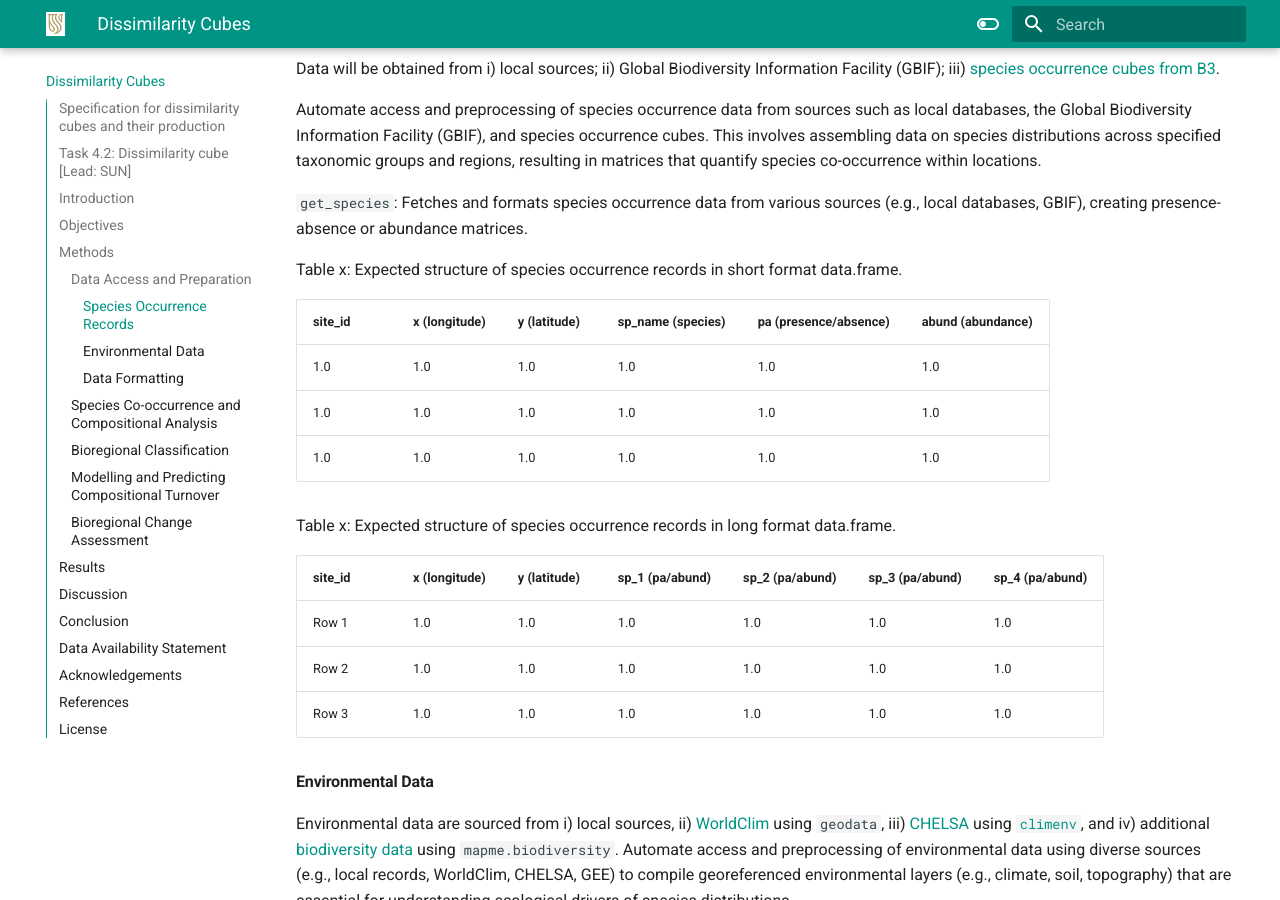
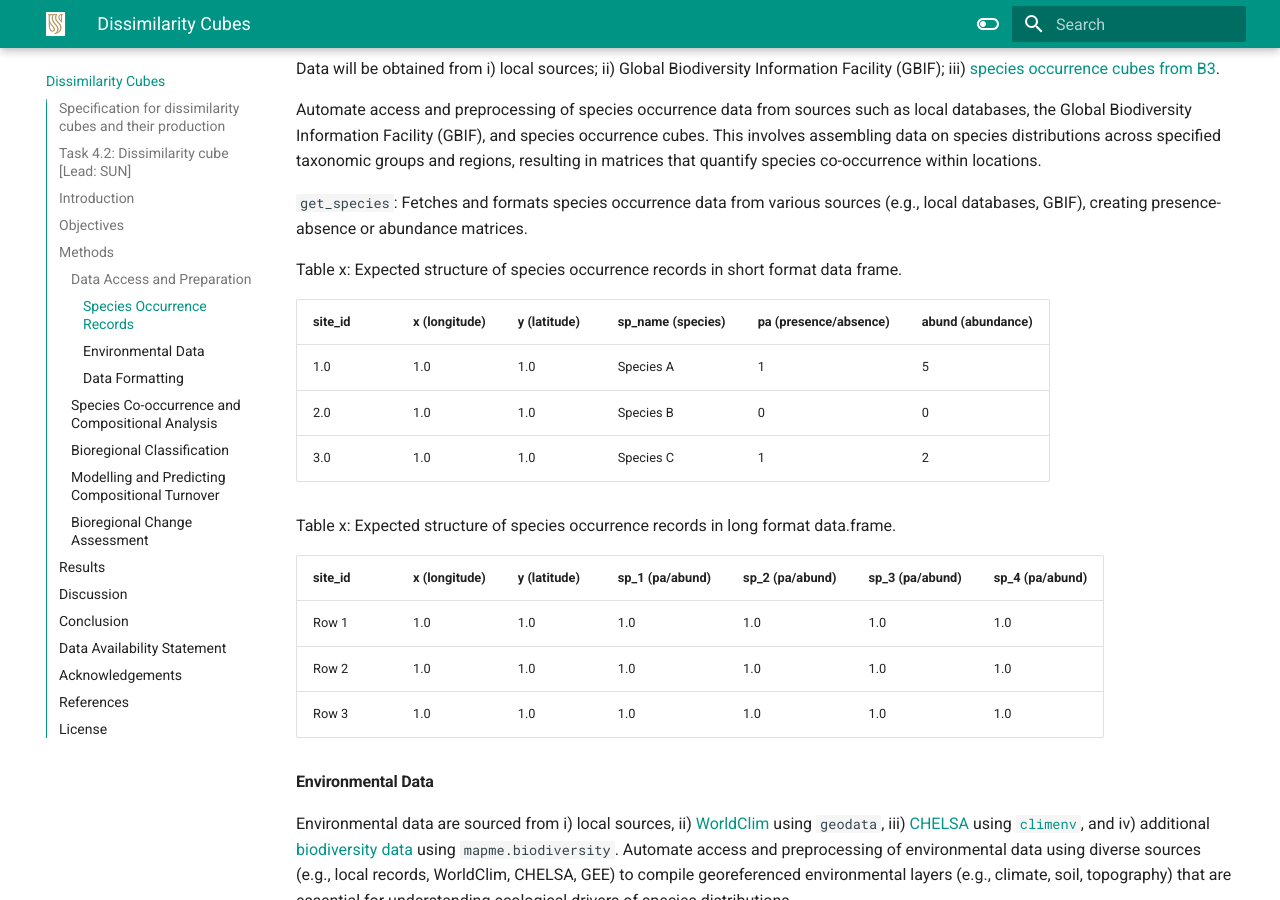
Before and after one commit to BioMath-Lab/biomath-docs, an MkDocs documentation site: the page built from docs/dissimilarity-cube.md, in a window 1280 px wide and 900 px high, scrolled down 2209 px. Built offline with MkDocs 1.6.1 and Material for MkDocs 9.7.7, drawn with Linux system fonts in a browser that asks for light colours.

Commit message:
Update dissimilarity-cube.md

```diff
--- a/docs/dissimilarity-cube.md
+++ b/docs/dissimilarity-cube.md
@@ -45,13 +45,14 @@ Automate access and preprocessing of species occurrence data from sources such a
 `get_species`: Fetches and formats species occurrence data from various sources (e.g., local databases, GBIF), creating presence-absence or abundance matrices.
 
 
-Table x: Expected structure of species occurrence records in short format data.frame.
+Table x: Expected structure of species occurrence records in short format data frame.
 
 | site_id | x (longitude) | y (latitude) | sp_name (species) | pa (presence/absence) | abund (abundance) |
 |---------|---------------|--------------|-------------------|-----------------------|-------------------|
-| 1.0     | 1.0           | 1.0          | 1.0               | 1.0                   | 1.0               |
-| 1.0     | 1.0           | 1.0          | 1.0               | 1.0                   | 1.0               |
-| 1.0     | 1.0           | 1.0          | 1.0               | 1.0                   | 1.0               |
+| 1.0     | 1.0           | 1.0          | Species A         | 1                     | 5                 |
+| 2.0     | 1.0           | 1.0          | Species B         | 0                     | 0                 |
+| 3.0     | 1.0           | 1.0          | Species C         | 1                     | 2                 |
+
 
 
 Table x: Expected structure of species occurrence records in long format data.frame.
```
